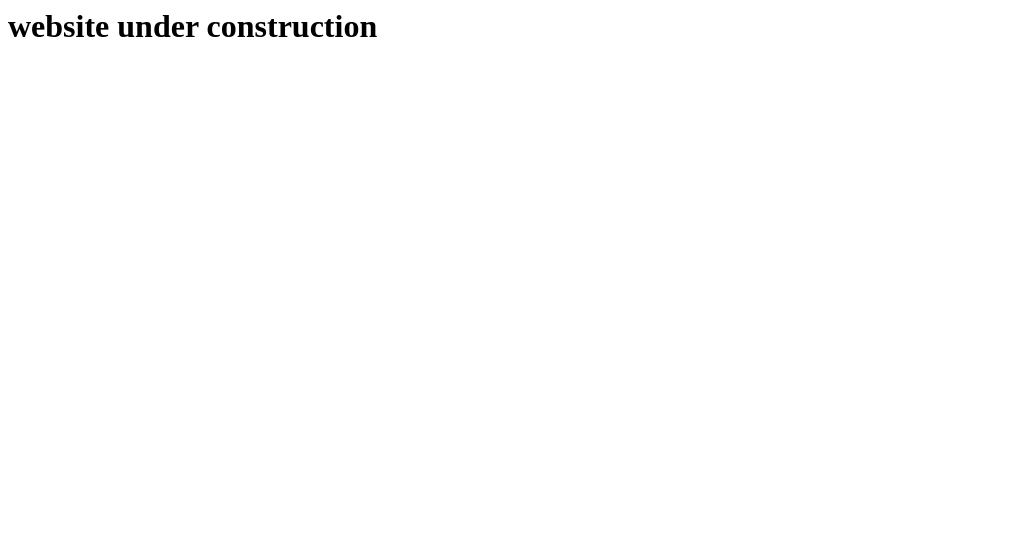
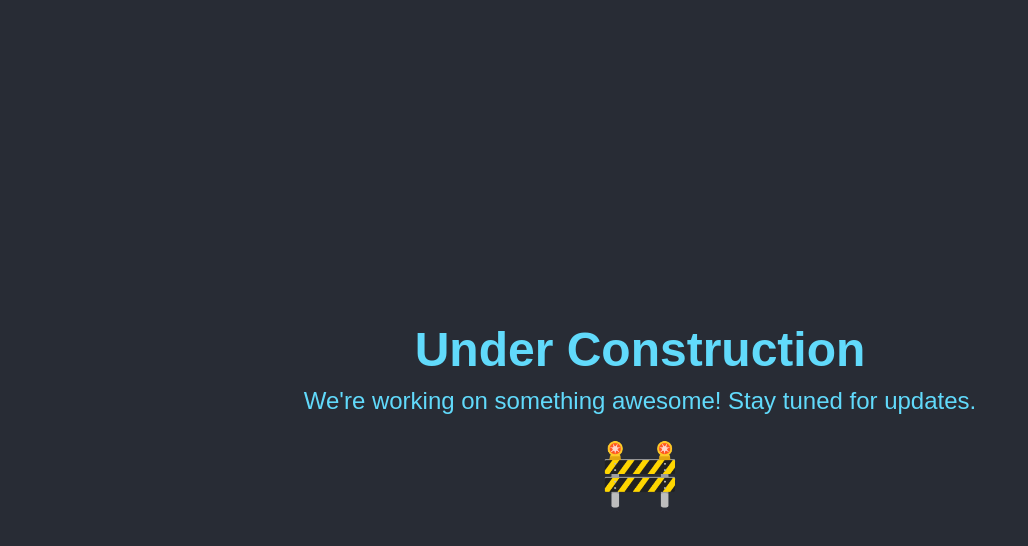
Before and after one commit to JesseHoekema/JHOSWEBSITE, a plain HTML site: page index.html in a window 1280 px wide. Shown: the whole page, without its empty margins (0-1028 px from the left). Drawn offline with Linux system fonts and the light colour scheme.

Commit message:
Update index.html

```diff
--- a/index.html
+++ b/index.html
@@ -1 +1,48 @@
-<h1>website under construction </h1>
+<!DOCTYPE html>
+<html lang="en">
+<head>
+    <meta charset="UTF-8">
+    <meta name="viewport" content="width=device-width, initial-scale=1.0">
+    <title>Under Construction</title>
+    <style>
+        body {
+            background-color: #282c35;
+            color: #ffffff;
+            font-family: 'Arial', sans-serif;
+            text-align: center;
+            margin: 0;
+            padding: 0;
+            display: flex;
+            flex-direction: column;
+            align-items: center;
+            justify-content: center;
+            height: 100vh;
+        }
+
+        h1 {
+            font-size: 3em;
+            margin-bottom: 10px;
+            color: #61dafb; /* Change the color as desired */
+        }
+
+        p {
+            font-size: 1.5em;
+            margin: 0;
+            color: #61dafb; /* Change the color as desired */
+        }
+
+        .icon {
+            font-size: 4em;
+            margin-top: 20px;
+            color: #61dafb; /* Change the color as desired */
+        }
+    </style>
+</head>
+<body>
+    <div>
+        <h1>Under Construction</h1>
+        <p>We're working on something awesome! Stay tuned for updates.</p>
+        <div class="icon">🚧</div>
+    </div>
+</body>
+</html>
```
